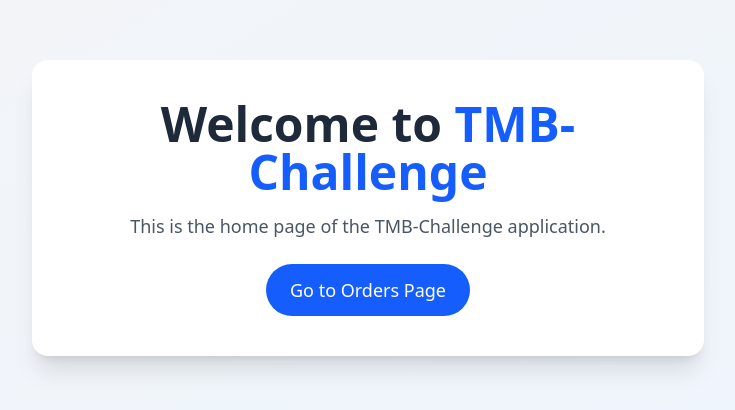
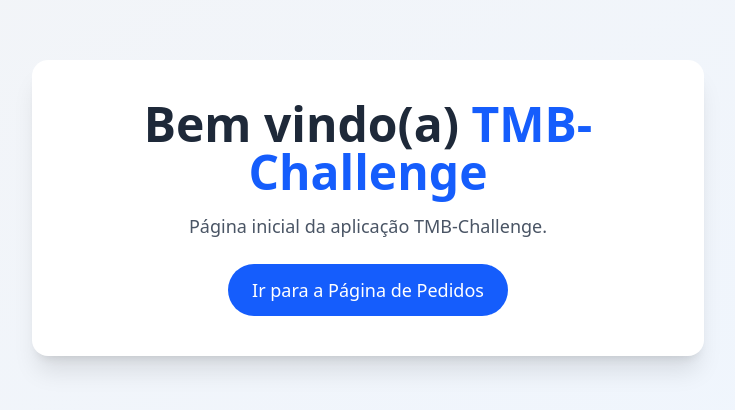
Before and after one commit to Bielzera97/tmb-frontend, a Next.js app: page / in a window 1280 px wide. Shown: the part 192-602 px from the top of the page, without its empty margins (272-1007 px from the left). Built offline with nearby package versions, Linux system fonts and the light colour scheme.

Commit message:
editing style

```diff
--- a/src/app/page.tsx
+++ b/src/app/page.tsx
@@ -3,16 +3,16 @@ export default function Home() {
     <main className="flex min-h-screen flex-col items-center justify-center bg-gradient-to-br from-gray-100 to-blue-50 p-8">
       <div className="max-w-2xl text-center bg-white shadow-xl rounded-2xl p-10 transition-all duration-300 hover:shadow-2xl">
         <h1 className="text-5xl font-extrabold text-gray-800 mb-4">
-          Welcome to <span className="text-blue-600">TMB-Challenge</span>
+          Bem vindo(a) <span className="text-blue-600">TMB-Challenge</span>
         </h1>
         <p className="text-lg text-gray-600 mb-6">
-          This is the home page of the TMB-Challenge application.
+          Página inicial da aplicação TMB-Challenge.
         </p>
         <a
           href="/orders"
           className="inline-block bg-blue-600 text-white text-lg font-medium px-6 py-3 rounded-full hover:bg-blue-700 transition-colors"
         >
-          Go to Orders Page
+          Ir para a Página de Pedidos
         </a>
       </div>
     </main>
```
